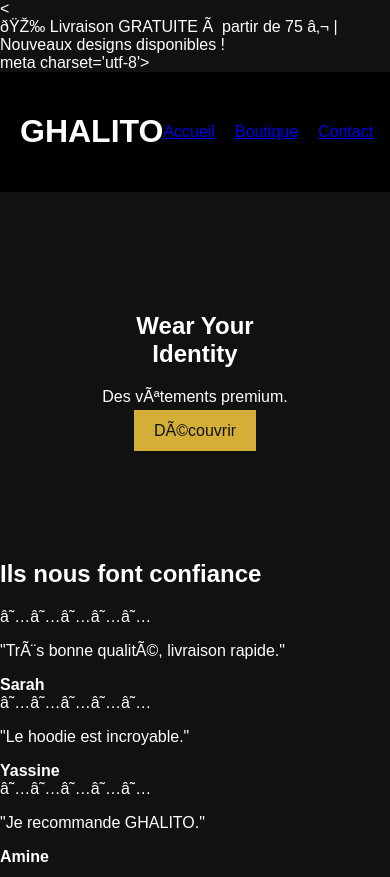
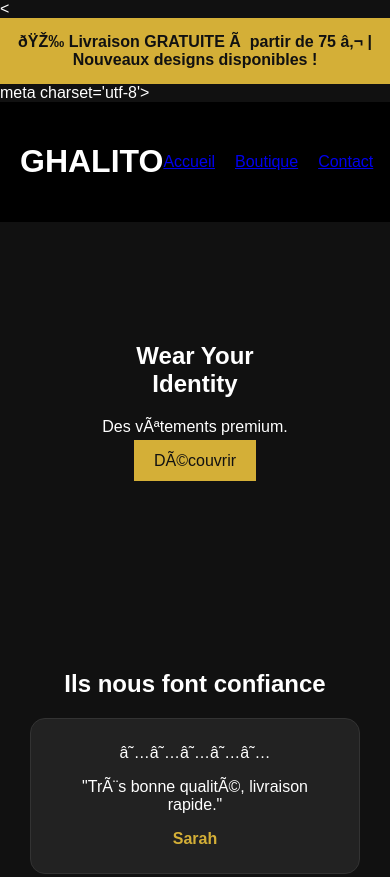
Before and after one commit to GHALITO-STORE/GHALITO, a plain HTML site: page index.html in a window 390 px wide. Shown: the top 877 px of the page. Drawn offline with Linux system fonts and the light colour scheme.

Commit message:
Update style.css

```diff
--- a/style.css
+++ b/style.css
@@ -497,3 +497,84 @@
 align-items:center;
 
 }
+/* ---------- Bannière ---------- */
+
+.promo-banner{
+
+background:#D4AF37;
+
+color:#111;
+
+padding:15px;
+
+text-align:center;
+
+font-weight:bold;
+
+}
+
+/* ---------- Favoris ---------- */
+
+.favorite{
+
+position:absolute;
+
+top:15px;
+
+right:15px;
+
+font-size:28px;
+
+cursor:pointer;
+
+color:white;
+
+transition:.3s;
+
+}
+
+.favorite.active{
+
+color:red;
+
+transform:scale(1.2);
+
+}
+
+.card{
+
+position:relative;
+
+}
+
+/* ---------- Avis ---------- */
+
+.reviews{
+
+padding:80px 30px;
+
+text-align:center;
+
+}
+
+.review{
+
+background:#222;
+
+padding:25px;
+
+margin:20px auto;
+
+max-width:700px;
+
+border-radius:15px;
+
+border:1px solid #333;
+
+}
+
+.review strong{
+
+color:#D4AF37;
+
+}
```
